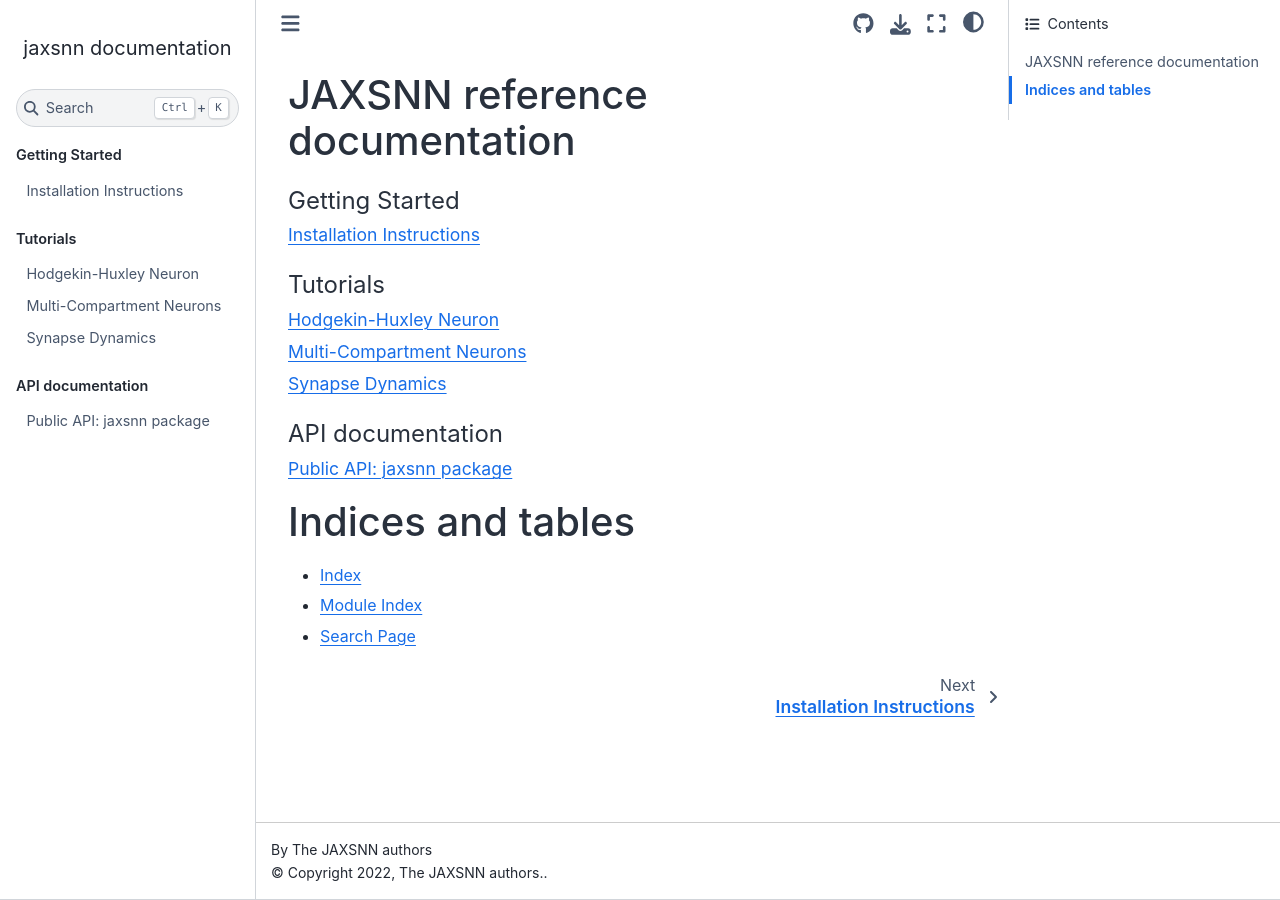
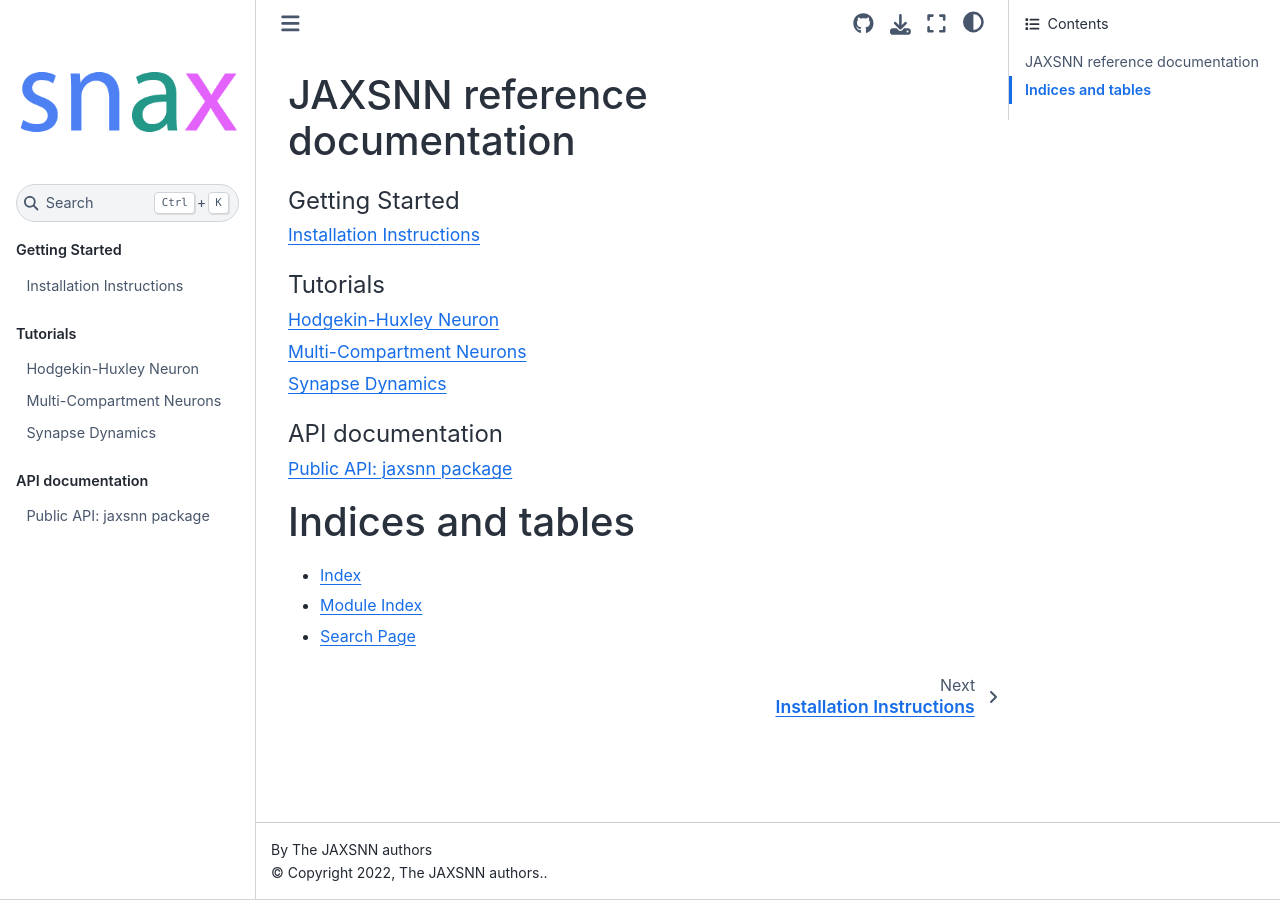
Before and after one commit to cpehle/jaxsnn, a Sphinx documentation site: the page built from doc/index.rst, in a window 1280 px wide. Built offline with Sphinx 7.4.7 and the Sphinx Book theme 1.1.4, drawn with Linux system fonts in a browser that asks for light colours; pages that are not in the unit, such as notebooks, are missing from menus.

Commit message:
doc: add draft of logo
Change-Id: Ib671977b7b50484e343d2c879814e564a28e1112

```diff
--- a/doc/conf.py
+++ b/doc/conf.py
@@ -130,7 +130,7 @@ html_theme_options = {
 
 # The name of an image file (relative to this directory) to place at the top
 # of the sidebar.
-html_logo = ""
+html_logo = "_static/logo.png"
 
 html_favicon = ""
 
```
Also changed, not shown: doc/_static/logo.png (added).
